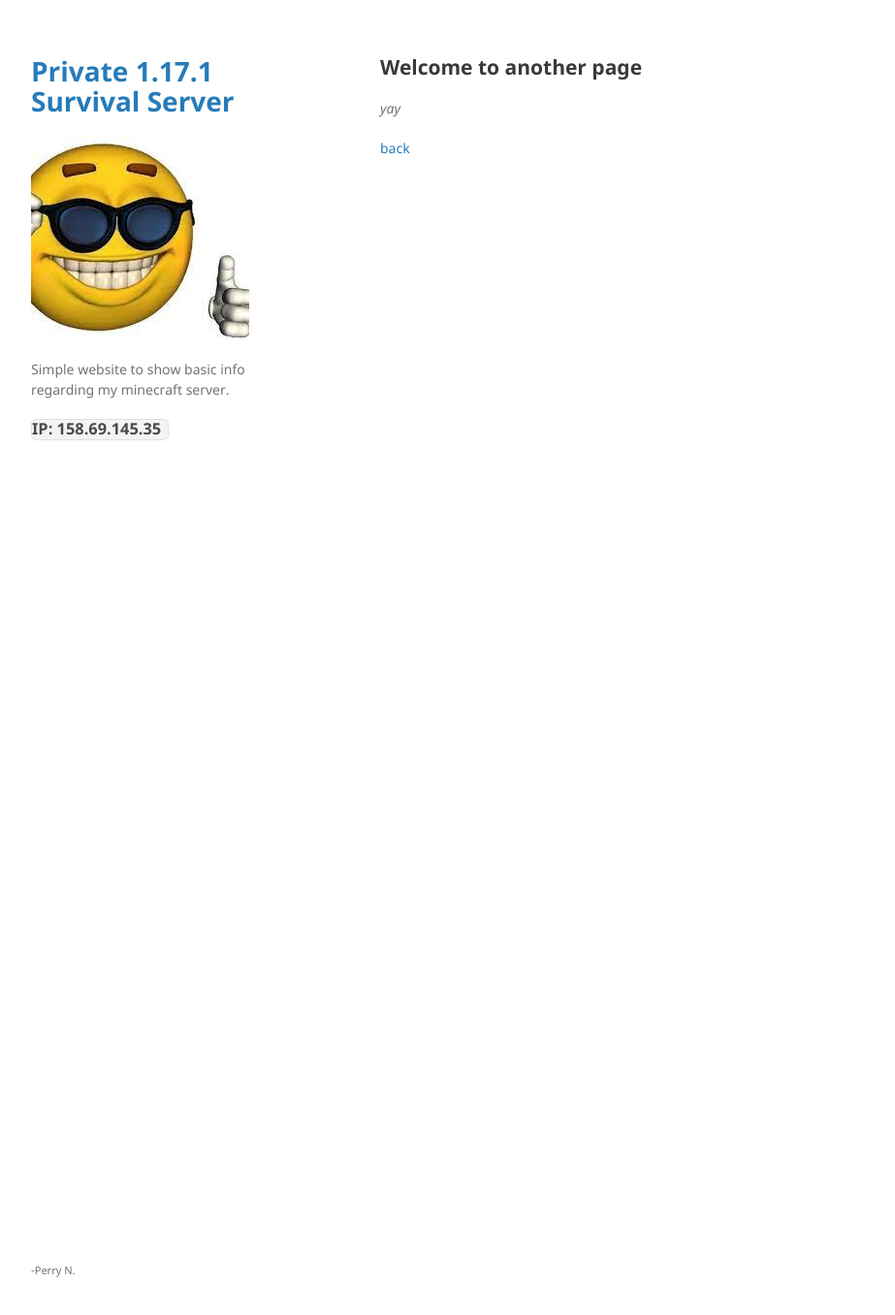
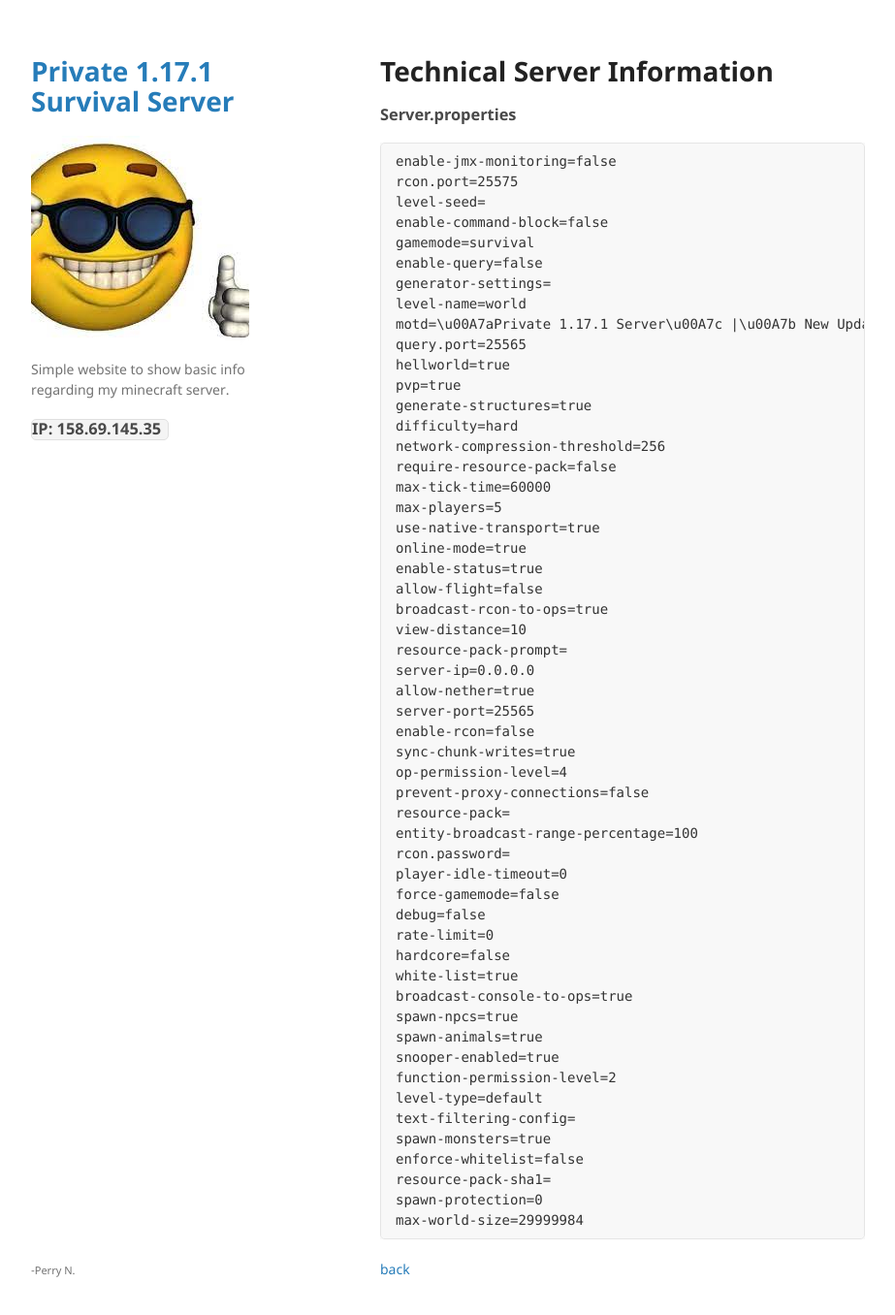
Before and after one commit to WrelksMC/wrelksMC.github.io, a Jekyll site: the page built from another-page.md, in a window 1280 px wide and 1389 px high. Shown: the top 1356 px of the window at 97% size, without its empty margins (178-1101 px from the left). Built offline with Jekyll 4.4.1, drawn with Linux system fonts in a browser that asks for light colours; our own code applies the rules of GitHub Pages for plain Markdown files.

Commit message:
Update another-page.md

````diff
--- a/another-page.md
+++ b/another-page.md
@@ -2,8 +2,63 @@
 layout: default
 ---
 
-## Welcome to another page
+# Technical Server Information
 
-_yay_
+### Server.properties
+```
+enable-jmx-monitoring=false
+rcon.port=25575
+level-seed=
+enable-command-block=false
+gamemode=survival
+enable-query=false
+generator-settings=
+level-name=world
+motd=\u00A7aPrivate 1.17.1 Server\u00A7c |\u00A7b New Update\: Visit https\://wrelksmc.github.io
+query.port=25565
+hellworld=true
+pvp=true
+generate-structures=true
+difficulty=hard
+network-compression-threshold=256
+require-resource-pack=false
+max-tick-time=60000
+max-players=5
+use-native-transport=true
+online-mode=true
+enable-status=true
+allow-flight=false
+broadcast-rcon-to-ops=true
+view-distance=10
+resource-pack-prompt=
+server-ip=0.0.0.0
+allow-nether=true
+server-port=25565
+enable-rcon=false
+sync-chunk-writes=true
+op-permission-level=4
+prevent-proxy-connections=false
+resource-pack=
+entity-broadcast-range-percentage=100
+rcon.password=
+player-idle-timeout=0
+force-gamemode=false
+debug=false
+rate-limit=0
+hardcore=false
+white-list=true
+broadcast-console-to-ops=true
+spawn-npcs=true
+spawn-animals=true
+snooper-enabled=true
+function-permission-level=2
+level-type=default
+text-filtering-config=
+spawn-monsters=true
+enforce-whitelist=false
+resource-pack-sha1=
+spawn-protection=0
+max-world-size=29999984
+```
 
 [back](./)
````
